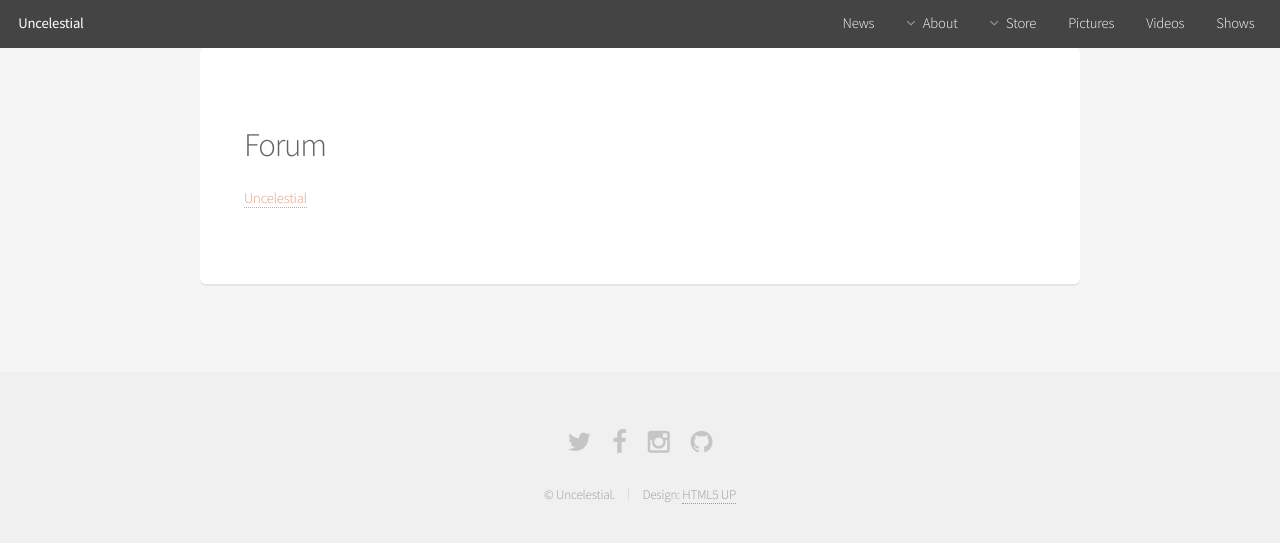
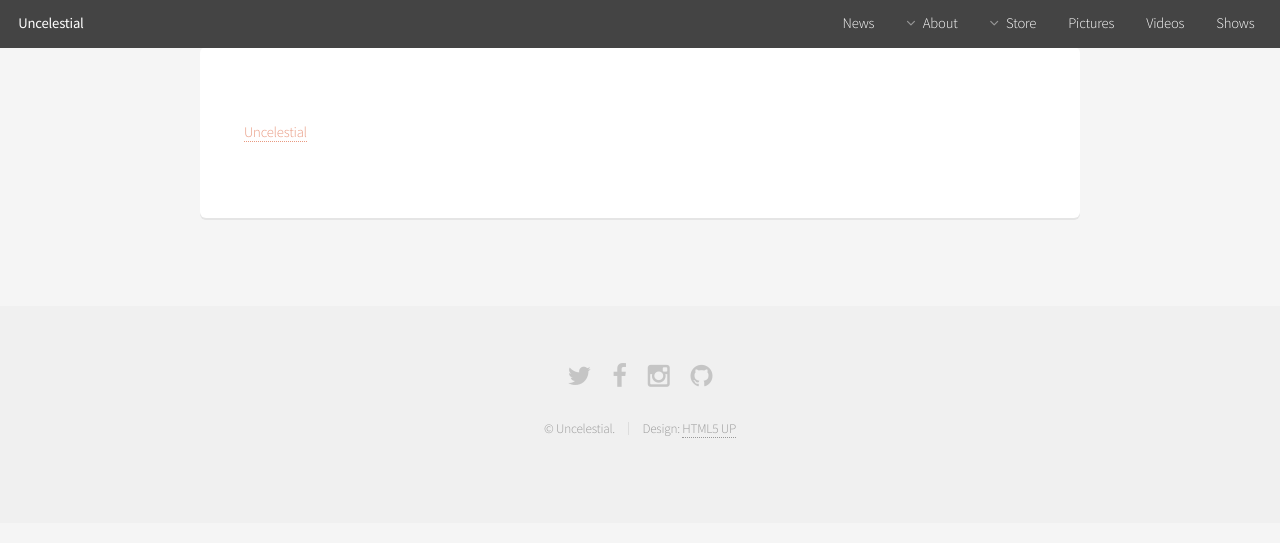
Before and after one commit to tvconefive/uncelestial.github.io, a Jekyll site: the page built from forum.md, in a window 1280 px wide. Shown: the top 543 px of the page. Built offline with Jekyll 4.4.1, drawn with Linux system fonts in a browser that asks for light colours; a script that is not in the unit is left out.

Commit message:
Update forum.md

```diff
--- a/forum.md
+++ b/forum.md
@@ -2,8 +2,5 @@
 title: Forum
 description: A place to converse, not be terse or adverse
 ---
-
-## Forum
-
 <a id="nabblelink" href="http://uncelestial.67314.x6.nabble.com/">Uncelestial</a>
 <script src="http://uncelestial.67314.x6.nabble.com/embed/f1"></script>
```
